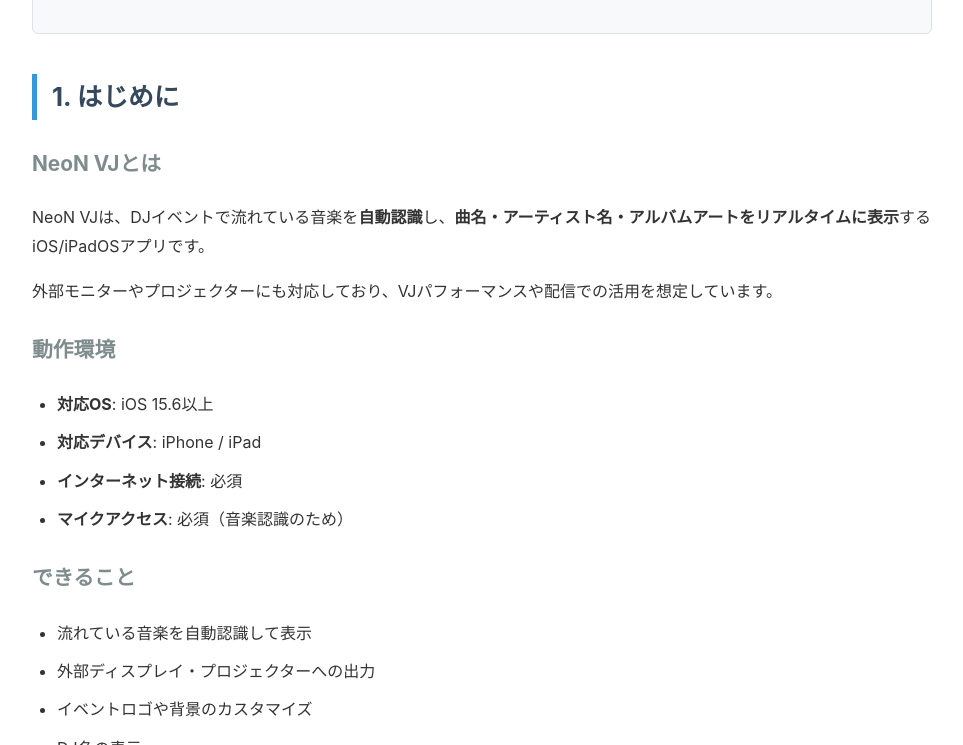
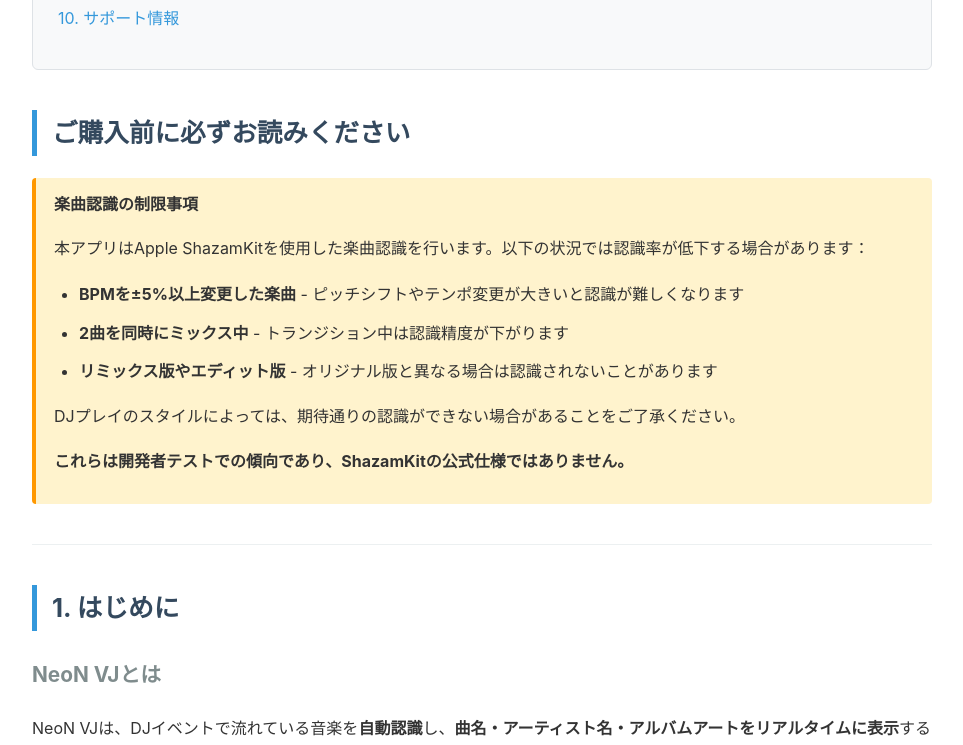
Before and after one commit to hhb001-blueiscolor/neon-vj-privacy, a plain HTML site: page manual-release-ja.html in a window 1280 px wide. Shown: the part 680-1425 px from the top of the page, without its empty margins (158-1121 px from the left). Drawn offline with Linux system fonts and the light colour scheme.

Commit message:
Add 'Before Purchase' section to release manual (Japanese)

```diff
--- a/manual-release-ja.html
+++ b/manual-release-ja.html
@@ -163,6 +163,7 @@
     <div class="toc">
         <h3>目次</h3>
         <ul>
+            <li><a href="#before-purchase"><strong>ご購入前に必ずお読みください</strong></a></li>
             <li><a href="#intro">1. はじめに</a></li>
             <li><a href="#quickstart">2. クイックスタート</a></li>
             <li><a href="#basic">3. 基本操作</a></li>
@@ -175,6 +176,22 @@
             <li><a href="#support">10. サポート情報</a></li>
         </ul>
     </div>
+
+    <h2 id="before-purchase">ご購入前に必ずお読みください</h2>
+
+    <div class="warning">
+        <strong>楽曲認識の制限事項</strong>
+        <p>本アプリはApple ShazamKitを使用した楽曲認識を行います。以下の状況では認識率が低下する場合があります：</p>
+        <ul>
+            <li><strong>BPMを±5%以上変更した楽曲</strong> - ピッチシフトやテンポ変更が大きいと認識が難しくなります</li>
+            <li><strong>2曲を同時にミックス中</strong> - トランジション中は認識精度が下がります</li>
+            <li><strong>リミックス版やエディット版</strong> - オリジナル版と異なる場合は認識されないことがあります</li>
+        </ul>
+        <p>DJプレイのスタイルによっては、期待通りの認識ができない場合があることをご了承ください。</p>
+        <p><strong>これらは開発者テストでの傾向であり、ShazamKitの公式仕様ではありません。</strong></p>
+    </div>
+
+    <hr>
 
     <h2 id="intro">1. はじめに</h2>
 
```
